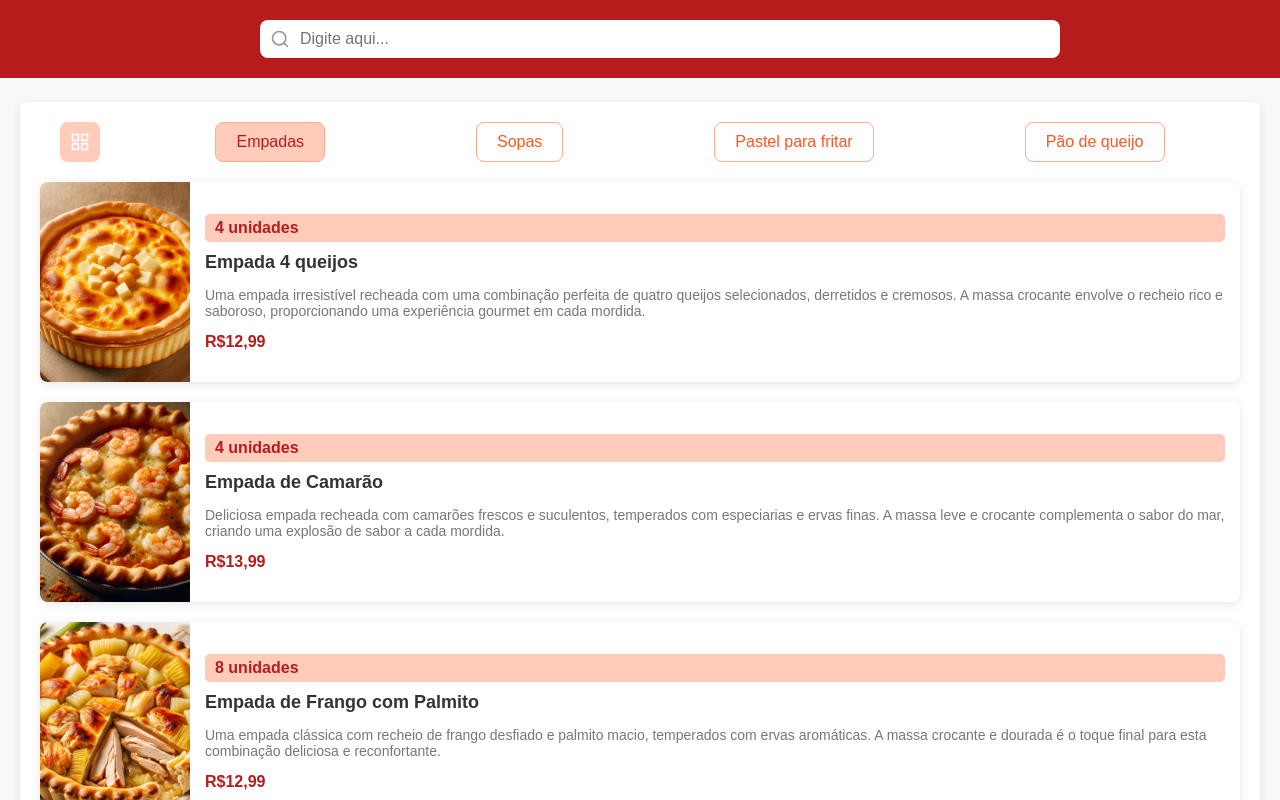
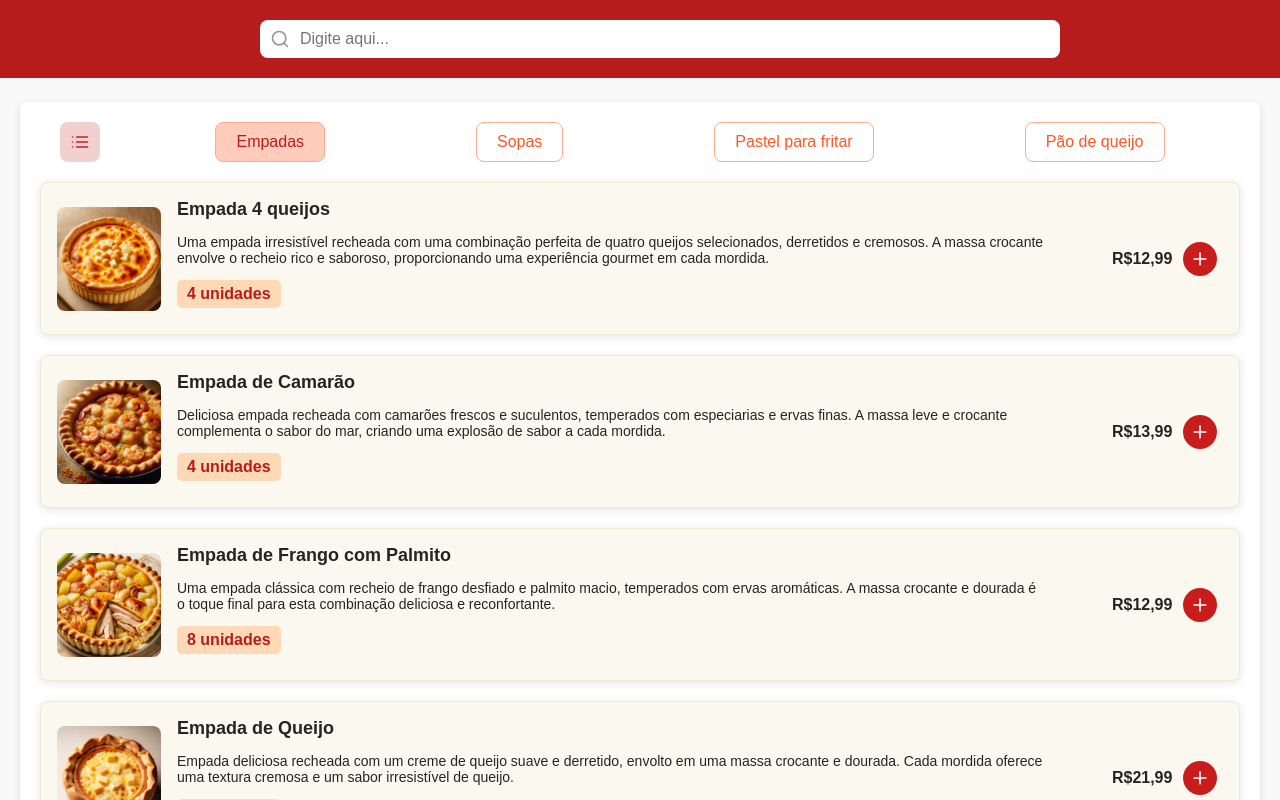
Before and after one commit to thak1996/my-next-project, a Next.js app: page /home/home.screen in a window 1280 px wide. Both pictures are taken after a click on the button 80 px from the left and 142 px from the top of the page. Shown: the top 800 px of the page. Built offline with nearby package versions, Linux system fonts and the light colour scheme.

Commit message:
refactor: home page list e grid

```diff
--- a/src/pages/home/home.screen.tsx
+++ b/src/pages/home/home.screen.tsx
@@ -14,14 +14,18 @@
     Menu,
     MenuItem,
     ProductGrid,
-    ProductCard,
+    ProductCardGrid,
+    ProductCardList,
     ProductImage,
     ProductDetails,
     ProductTitle,
     ProductDescription,
+    ProductPriceWrapper,
     ProductPrice,
     ProductUnits,
     NoItemsMessage,
+    AddIcon,
+    ProductImageWrapper,
 } from "../../styles/home.style";
 
 const HomePage: React.FC = () => {
@@ -49,7 +53,7 @@
             <Content>
                 <MenuWrapper>
                     <ToggleButton onClick={toggleViewMode}>
-                        {viewMode === "card" ? <ListIcon /> : <GridIcon />}
+                        {viewMode === "card" ? <GridIcon /> : <ListIcon />}
                     </ToggleButton>
                     <Menu>
                         {categories.map((category, index) => (
@@ -65,23 +69,63 @@
                 </MenuWrapper>
                 {products.length > 0 ? (
                     <ProductGrid $viewMode={viewMode}>
-                        {products.map((product) => (
-                            <ProductCard key={product.id} $viewMode={viewMode}>
+                        {products.map((product) =>
+                            viewMode === "card" ? (
+                                <ProductCardGrid key={product.id}>
+                                    <ProductImageWrapper>
                                         <ProductImage
                                             src={product.image}
                                             alt={product.title}
                                             $viewMode={viewMode}
                                         />
+                                    </ProductImageWrapper>
                                     <ProductDetails>
-                                    <ProductUnits>{product.units}</ProductUnits>
-                                    <ProductTitle>{product.title}</ProductTitle>
+                                        <ProductTitle $viewMode={viewMode}>
+                                            {product.title}
+                                        </ProductTitle>
                                         <ProductDescription>
                                             {product.description}
                                         </ProductDescription>
-                                    <ProductPrice>{product.price}</ProductPrice>
+                                        <ProductUnits>
+                                            {product.units}
+                                        </ProductUnits>
                                     </ProductDetails>
-                            </ProductCard>
-                        ))}
+                                    <ProductPriceWrapper $viewMode={viewMode}>
+                                        <ProductPrice>
+                                            {product.price}
+                                        </ProductPrice>
+                                        <AddIcon />
+                                    </ProductPriceWrapper>
+                                </ProductCardGrid>
+                            ) : (
+                                <ProductCardList key={product.id}>
+                                    <ProductImageWrapper>
+                                        <ProductImage
+                                            src={product.image}
+                                            alt={product.title}
+                                            $viewMode={viewMode}
+                                        />
+                                    </ProductImageWrapper>
+                                    <ProductDetails>
+                                        <ProductTitle $viewMode={viewMode}>
+                                            {product.title}
+                                        </ProductTitle>
+                                        <ProductDescription>
+                                            {product.description}
+                                        </ProductDescription>
+                                        <ProductUnits>
+                                            {product.units}
+                                        </ProductUnits>
+                                    </ProductDetails>
+                                    <ProductPriceWrapper $viewMode={viewMode}>
+                                        <ProductPrice>
+                                            {product.price}
+                                        </ProductPrice>
+                                        <AddIcon />
+                                    </ProductPriceWrapper>
+                                </ProductCardList>
+                            )
+                        )}
                     </ProductGrid>
                 ) : (
                     <NoItemsMessage>Não há itens</NoItemsMessage>
--- a/src/styles/home.style.tsx
+++ b/src/styles/home.style.tsx
@@ -1,5 +1,5 @@
 import styled from "styled-components";
-import { FiSearch, FiGrid, FiList } from "react-icons/fi";
+import { FiSearch, FiGrid, FiList, FiPlus } from "react-icons/fi";
 
 export const Container = styled.div`
     padding: 20px;
@@ -45,20 +45,16 @@
 
 export const ToggleButton = styled.button`
     padding: 10px;
-    background-color: #ffccbc;
+    background-color: #f2d0d0;
     border: none;
     border-radius: 8px;
-    color: white;
+    color: #c91d1d;
     cursor: pointer;
     display: flex;
     align-items: center;
     justify-content: center;
     position: absolute;
     left: 20px;
-
-    &:hover {
-        background-color: #ffab91;
-    }
 
     svg {
         font-size: 20px;
@@ -112,67 +108,108 @@
     gap: 20px;
 `;
 
-export const ProductCard = styled.div<{ $viewMode: string }>`
-    background-color: #fff;
+export const ProductCardGrid = styled.div`
+    background-color: #fbf8f0;
     border-radius: 8px;
+    border: 1px solid #f2e8d0;
     box-shadow: 0 2px 10px rgba(0, 0, 0, 0.1);
     overflow: hidden;
     transition: transform 0.3s;
     display: flex;
-    flex-direction: ${({ $viewMode }) =>
-        $viewMode === "card" ? "column" : "row"};
-    min-height: 200px; /* Ajuste a altura conforme necessário */
+    flex-direction: column;
+    padding: 16px;
+    min-height: min-content;
 
     &:hover {
         transform: scale(1.05);
     }
 `;
 
+export const ProductCardList = styled.div`
+    background-color: #fbf8f0;
+    border-radius: 8px;
+    border: 1px solid #f2e8d0;
+    box-shadow: 0 2px 10px rgba(0, 0, 0, 0.1);
+    overflow: hidden;
+    transition: transform 0.3s;
+    display: flex;
+    gap: 16px;
+    padding: 16px;
+    min-height: min-content;
+
+    &:hover {
+        transform: scale(1.05);
+    }
+`;
+
+export const ProductImageWrapper = styled.div`
+    display: flex;
+    align-items: center;
+    justify-content: center;
+`;
+
 export const ProductImage = styled.img<{ $viewMode: string }>`
-    width: ${({ $viewMode }) => ($viewMode === "card" ? "100%" : "150px")};
-    height: ${({ $viewMode }) => ($viewMode === "card" ? "150px" : "100%")};
+    width: ${({ $viewMode }) => ($viewMode === "card" ? "100%" : "104px")};
+    height: ${({ $viewMode }) => ($viewMode === "card" ? "auto" : "104px")};
     object-fit: cover;
+    border-radius: 8px;
 `;
 
 export const ProductDetails = styled.div`
-    padding: 15px;
     display: flex;
     flex-direction: column;
-    justify-content: center;
+    justify-content: start;
+    flex: 1;
 `;
 
-export const ProductTitle = styled.h3`
+export const ProductTitle = styled.h3<{ $viewMode: string }>`
     margin: 0;
+    padding-top: ${({ $viewMode }) => ($viewMode === "card" ? "10px" : "0")};
     font-size: 18px;
-    color: #333;
+    color: #27241f;
+    font-weight: bold;
 `;
 
 export const ProductDescription = styled.p`
     font-size: 14px;
-    color: #777;
+    color: #27241f;
+    max-width: 95%;
+`;
+
+export const ProductPriceWrapper = styled.div<{ $viewMode: string }>`
+    display: flex;
+    align-items: center;
+    justify-content: ${({ $viewMode }) =>
+        $viewMode === "card" ? "space-between" : "space-around"};
+    width: ${({ $viewMode }) => ($viewMode === "card" ? "100%" : "10%")};
 `;
 
 export const ProductPrice = styled.div`
     font-size: 16px;
     font-weight: bold;
-    color: #b71c1c;
+    color: #27241f;
 `;
 
 export const ProductUnits = styled.span`
-    display: block;
-    background-color: #ffccbc;
+    display: inline-flex;
+    justify-content: left;
+    background-color: #ffd9b6;
     color: #b71c1c;
+    border-color: #dd7c24;
     padding: 5px 10px;
     border-radius: 5px;
     margin-bottom: 10px;
     font-weight: bold;
+    white-space: nowrap;
+    width: min-content;
+    min-width: 0;
 `;
 
 export const NoItemsMessage = styled.div`
     display: flex;
     justify-content: center;
     align-items: center;
-    min-height: 200px; /* Altura mínima igual ao ProductCard */
+    min-height: 200px;
     color: #777;
     font-size: 18px;
     background-color: #f9f9f9;
@@ -182,3 +219,17 @@
     padding: 20px;
     width: 100%;
 `;
+
+export const AddIcon = styled(FiPlus)`
+    color: #fff;
+    font-size: 20px;
+    cursor: pointer;
+    border-radius: 50%;
+    background-color: #c91d1d;
+    padding: 7px;
+    gap: 7px;
+
+    &:hover {
+        background-color: #b71c1c;
+    }
+`;
```
Lines whose indentation alone changed are shown as unchanged.
